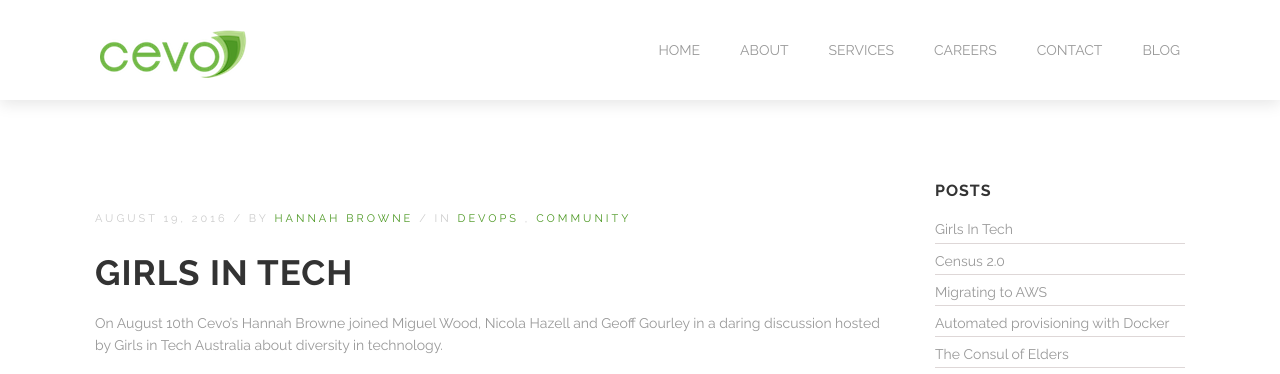
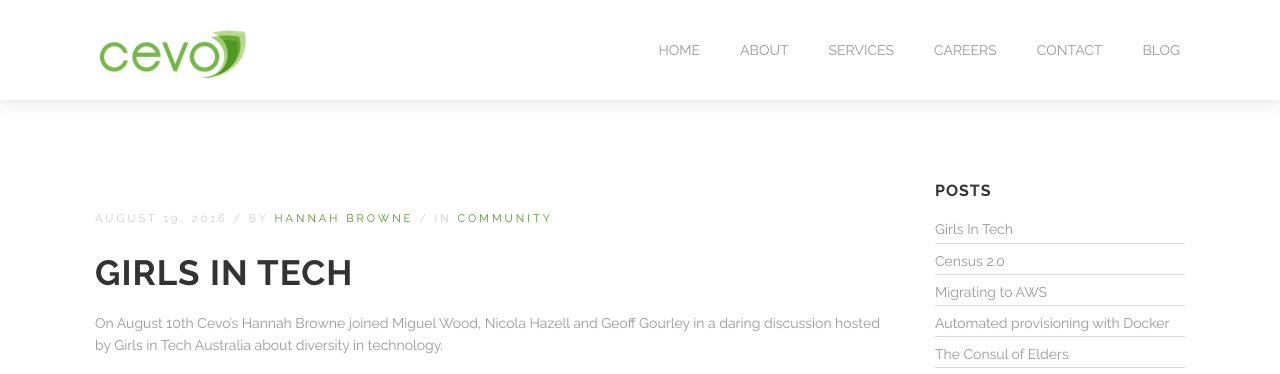
Before and after one commit to nonspecialist/cevoaustralia.github.io, a Jekyll site: the page built from _posts/2016-08-19-girls-in-tech.markdown, in a window 1280 px wide. Shown: the top 374 px of the page. Built offline with Jekyll 4.4.1, drawn with Linux system fonts in a browser that asks for light colours.

Commit message:
Fix categories.

```diff
--- a/_posts/2016-08-12-Census-2.0.markdown
+++ b/_posts/2016-08-12-Census-2.0.markdown
@@ -4,10 +4,9 @@ title:  Census 2.0
 date:   2016-08-12
 categories:
   - Devops
-  - System Architecture
-  -
 tags:
   - Cloud
+  - System Architecture
 author: Steve Mactaggart
 images:
 excerpt:
--- a/_posts/2016-08-19-girls-in-tech.markdown
+++ b/_posts/2016-08-19-girls-in-tech.markdown
@@ -3,7 +3,6 @@ layout: post
 title:  Girls In Tech
 date:   2016-08-19
 categories:
-  - Devops
   - Community
 author: Hannah Browne
 images:
```
